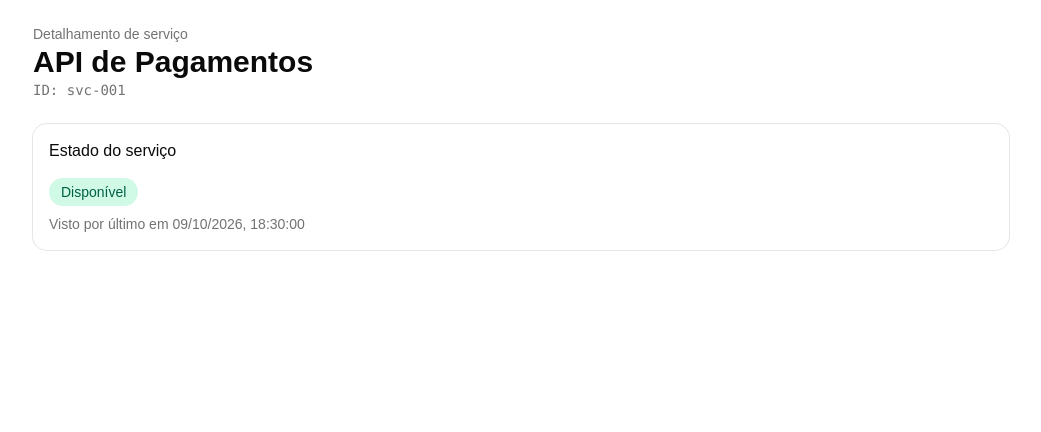
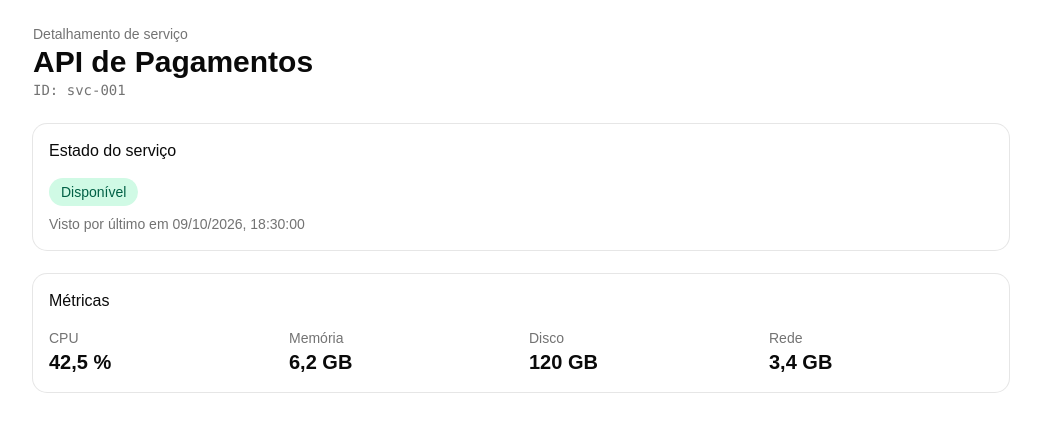
Before and after one commit to Team-Zero-DSM/GreenER, a React (Vite) app in the folder frontend/: page /servicos/svc-001 in a window 1280 px wide. Shown: the top 432 px of the page, without its empty margins (119-1160 px from the left). Built offline with nearby package versions, Linux system fonts and the light colour scheme.

Commit message:
feat(#30): adiciona área de métricas do serviço

```diff
--- a/frontend/src/pages/ServiceDetailPage.tsx
+++ b/frontend/src/pages/ServiceDetailPage.tsx
@@ -18,6 +18,15 @@ const statusInfo: Record<ServiceStatus, { label: string; className: string }> =
   },
 };
 
+function InfoItem({ label, value }: { label: string; value: string }) {
+  return (
+    <div>
+      <dt className="text-sm text-muted-foreground">{label}</dt>
+      <dd className="text-xl font-semibold">{value}</dd>
+    </div>
+  );
+}
+
 export function ServiceDetailPage() {
   const { id } = useParams();
   const service = id ? findServiceById(id) : undefined;
@@ -33,7 +42,7 @@ export function ServiceDetailPage() {
     );
   }
 
-const status = statusInfo[service.status];
+  const status = statusInfo[service.status];
 
   return (
     <main className="mx-auto min-h-screen max-w-5xl space-y-6 bg-background p-6">
@@ -60,6 +69,37 @@ const status = statusInfo[service.status];
           </p>
         </CardContent>
       </Card>
+            <Card>
+        <CardHeader>
+          <CardTitle>Métricas</CardTitle>
+        </CardHeader>
+        <CardContent>
+          {service.metrics ? (
+            <dl className="grid grid-cols-2 gap-4 md:grid-cols-4">
+              <InfoItem
+                label="CPU"
+                value={`${service.metrics.cpuPercent.toLocaleString('pt-BR')} %`}
+              />
+              <InfoItem
+                label="Memória"
+                value={`${service.metrics.memoryGb.toLocaleString('pt-BR')} GB`}
+              />
+              <InfoItem
+                label="Disco"
+                value={`${service.metrics.diskGb.toLocaleString('pt-BR')} GB`}
+              />
+              <InfoItem
+                label="Rede"
+                value={`${service.metrics.networkGb.toLocaleString('pt-BR')} GB`}
+              />
+            </dl>
+          ) : (
+            <p className="text-muted-foreground">
+              Nenhuma métrica disponível para este serviço.
+            </p>
+          )}
+        </CardContent>
+      </Card>
     </main>
   );
 }
```
